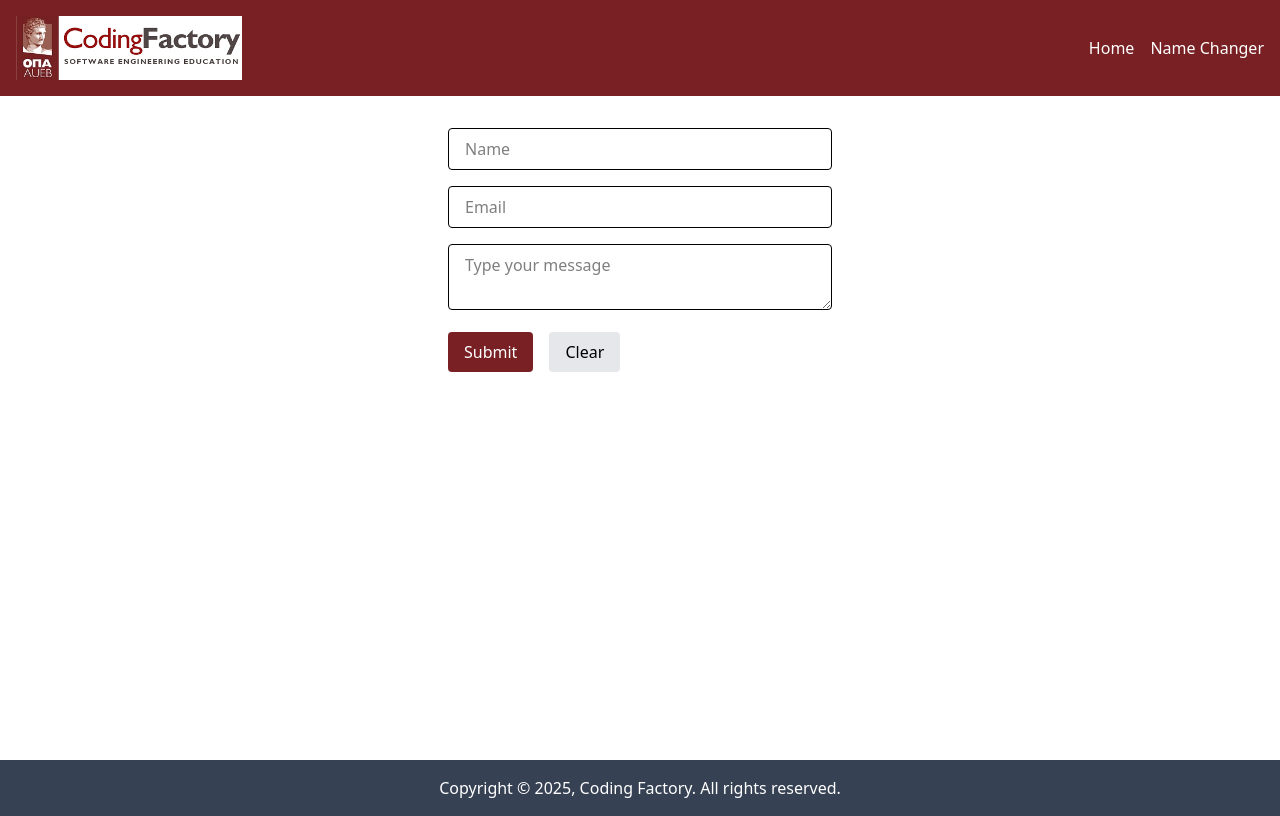
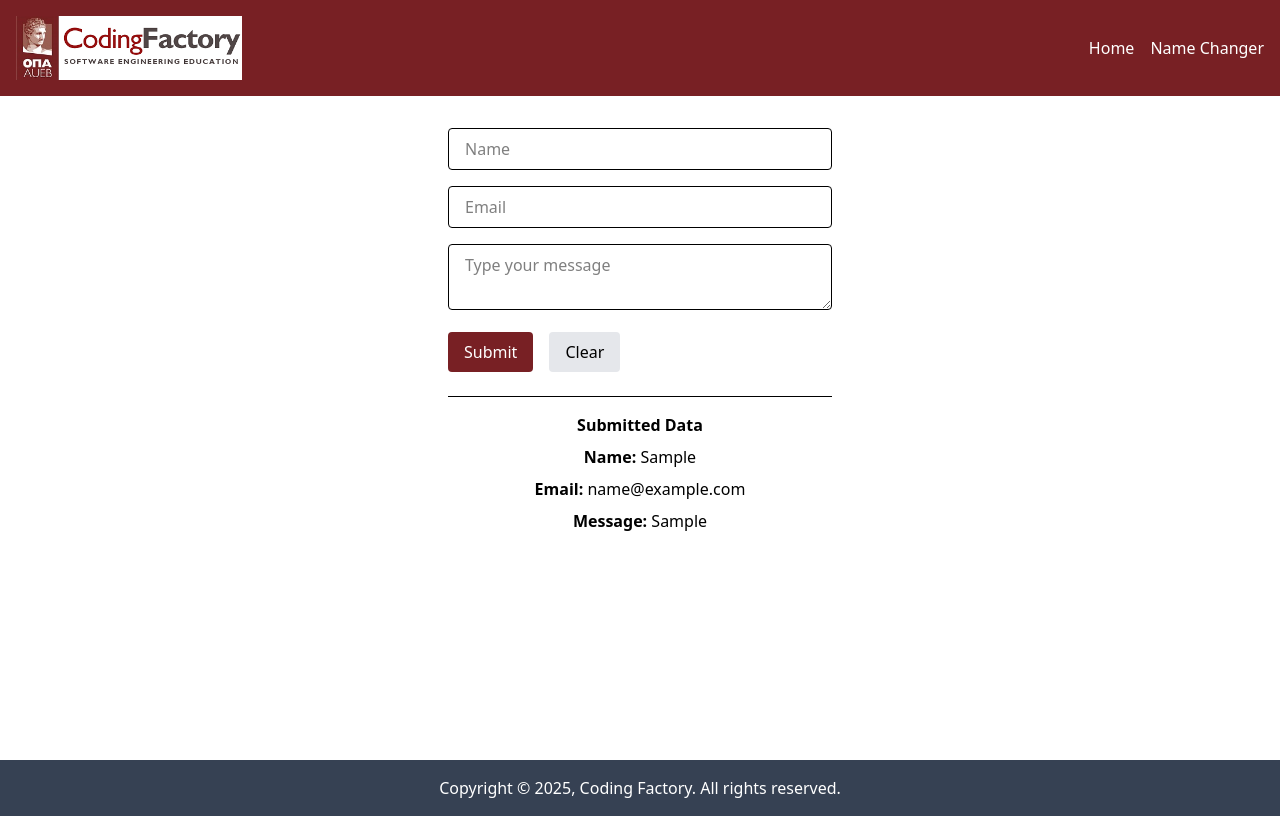
Before and after one commit to mariosmorfo/cf7-components-intro, a React (Vite) app: page / in a window 1280 px wide. Both pictures are taken after typing "Sample", "name@example.com", "Sample" into the empty fields and a click on the button "Submit". Built offline with nearby package versions, Linux system fonts and the light colour scheme.

Commit message:
feat: Add paragraph for display the form

```diff
--- a/src/components/MultiFieldForm.tsx
+++ b/src/components/MultiFieldForm.tsx
@@ -14,10 +14,11 @@ const initialValues = {
 
 const MultiFieldForm = () => {
     const [values, setValues] = useState<FormValues>(initialValues);
-
+    const [submittedData, setSubmittedData] = useState<FormValues | null>(null);
 
     const handleSubmit = (e: React.FormEvent) => {
         e.preventDefault();
+        setSubmittedData(values);
         console.log(values);
         setValues(initialValues);
     };
@@ -32,12 +33,13 @@ const MultiFieldForm = () => {
 
     const handleClear = () => {
         setValues(initialValues);
+        setSubmittedData(null);
     };
 
     return(
         <>
-            <div className="flex max-w-sm mx-auto mt-8">
-                <form onSubmit={handleSubmit} className="space-y-4">
+            <div className=" flex text-center max-w-sm mx-auto mt-8">
+                <form onSubmit={handleSubmit} className="space-y-4 ">
                     <input
                         type="text"
                         name="name"
@@ -80,6 +82,14 @@ const MultiFieldForm = () => {
                         </button>
                     </div>
 
+                    { submittedData && (
+                        <div className="mt-6 border-t pt-4 space-y-2">
+                            <h2 className="font-semibold">Submitted Data</h2>
+                            <p><strong>Name:</strong> {submittedData.name}</p>
+                            <p><strong>Email:</strong> {submittedData.email}</p>
+                            <p><strong>Message:</strong> {submittedData.message}</p>
+                        </div>
+                    )}
 
                 </form>
             </div>
```
